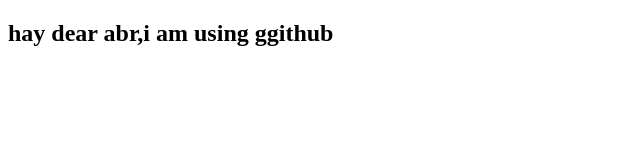
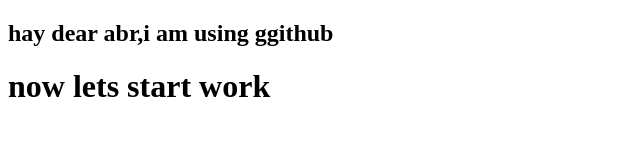
Before and after one commit to abbeauty/my-first-website, a plain HTML site: page index.html in a window 1280 px wide. Shown: the whole page, without its empty margins (0-640 px from the left). Drawn offline with Linux system fonts and the light colour scheme.

Commit message:
let's start

```diff
--- a/index.html
+++ b/index.html
@@ -5,6 +5,7 @@
 </head>
 <body>
     <h2>hay dear abr,i am using ggithub</h2>
+    <h1>now lets start work</h1>
 
 </body>
 </html>
```
